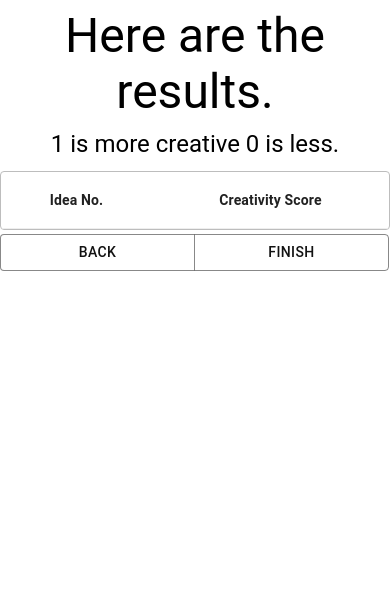
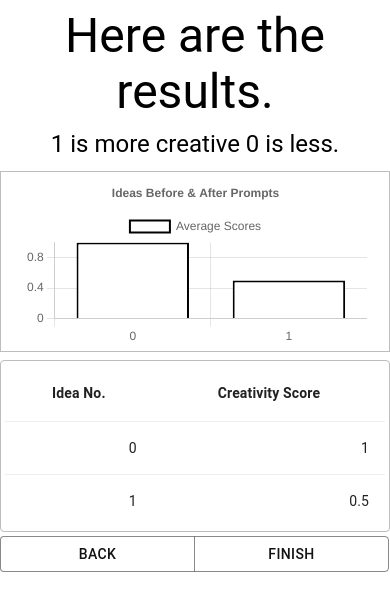
Before and after one commit to KaiSun19/Daikon, a Next.js app: page /Components/StageComponents/ShowRatings in a window 390 px wide. Shown: the top 610 px of the page. Built offline with nearby package versions, Linux system fonts and the light colour scheme.

Commit message:
increased button size

```diff
--- a/Context.js
+++ b/Context.js
@@ -59,7 +59,7 @@ export const DaikonProvider = ({children}) =>{
     const [apiLoading, setApiLoading] = useState(false)
     const [prompts,setPrompts] = useState([" ", " ", " ", " ", " "])
     const [currentID, setCurrentID] = useState(" ")
-    const [ratingsList, setRatingsList] = useState([])
+    const [ratingsList, setRatingsList] = useState([1,0.5])
     const [similarity, setSimilarity] = useState(1)
 
 
--- a/pages/Components/StageComponents/IdeasInput1.js
+++ b/pages/Components/StageComponents/IdeasInput1.js
@@ -74,7 +74,7 @@ function IdeasInput1() {
             <Typography variant = 'subtitle1' sx = {{margin: '2% 0 2% 0'}} >You have {ideasCounter} seconds left </Typography>
         </center>
         <center>
-            <Box sx = {{width : '75%'}} component = 'form' className='' onSubmit = {enterIdeasInput}>
+            <Box sx = {{width : mobile ? '100%' : '75%'}} component = 'form' className='' onSubmit = {enterIdeasInput}>
                 <>
                 <BlackTextField onChange = {handleIdeas1Change}
                                     sx = {{width : '100%', margin: '1% 0% 1% 0%'}}
--- a/pages/Components/StageComponents/IdeasInputs2.js
+++ b/pages/Components/StageComponents/IdeasInputs2.js
@@ -70,7 +70,7 @@ function IdeasInput2() {
             <Typography variant = 'subtitle1' sx = {{margin: '2% 0 2% 0'}} >You have {ideasCounter} seconds left </Typography>
         </center>
         <center>
-            <Box sx = {{width : '75%'}} component = 'form' className='' onSubmit = {enterIdeasInput}>
+            <Box sx = {{width : mobile ? '100%' : '75%'}} component = 'form' className='' onSubmit = {enterIdeasInput}>
                 <>
                     <BlackTextField onChange = {handleIdeas1Change}
                         sx = {{width : '100%', margin: '1% 0% 1% 0%'}}
--- a/pages/Components/StageComponents/QueryInput.js
+++ b/pages/Components/StageComponents/QueryInput.js
@@ -38,7 +38,7 @@ function QueryInput() {
             </Typography>
         </center>
         <center>
-            <Box sx = {{width : '75%'}} component = 'form' className=''>
+            <Box sx = {{width : mobile ? '100%' : '75%'}} component = 'form' className=''>
             <Stack direction="row" justifyContent="center" alignItems="center" spacing={1} sx = {{minHeight : '300px'}}>
                 <Typography variant = 'h4' id = 'query-box'>{query}</Typography>
 
--- a/pages/Components/StageComponents/ShowPrompts.js
+++ b/pages/Components/StageComponents/ShowPrompts.js
@@ -8,7 +8,7 @@ import {KeyboardArrowLeft, KeyboardArrowRight} from '@mui/icons-material'
 function ShowPrompts() {
 
   const basePrompts = [' ', ' ', ' ', ' ', ' ']
-  const {goToPreviousStage, goToNextStage, apiLoading, prompts} = useDaikonContext();
+  const {goToPreviousStage, goToNextStage, apiLoading, prompts, mobile} = useDaikonContext();
   const theme = useTheme();
 
   const [currentPrompt, setCurrentPrompt] = useState(0)
@@ -52,7 +52,7 @@ function ShowPrompts() {
             <Typography variant = 'subtitle1' sx = {{margin: '2% 0 2% 0'}} >You have {promptsCounter} seconds left </Typography>
         </center>
         <center>
-            <Box sx = {{width : '75%'}} component = 'form' className=''>
+            <Box sx = {{width : mobile ? '100%' : '75%'}} component = 'form' className=''>
 
             {
               apiLoading ?
--- a/pages/Components/StageComponents/ShowRatings.js
+++ b/pages/Components/StageComponents/ShowRatings.js
@@ -72,7 +72,7 @@ function ShowRatings() {
                   </div>
                 </Card>
               :
-              <Stack direction = {mobile ? 'column' : 'row'}>
+              <Stack direction = {mobile ? 'column' : 'row'} spacing = {1} justifyContent="center" className = 'ratings-container'>
 
               {Object.keys(chartData).length > 0 && (
                                 <ScoresBarChart chartData={chartData} />
--- a/styles/DaikonUIStyles.scss
+++ b/styles/DaikonUIStyles.scss
@@ -89,3 +89,19 @@ input{
   min-height: fit-content;
   width: 100%
 }
+
+.ratings-container{
+  & > div{
+    width: 50%;
+    border: 1px solid #bdbdbd;
+    padding: 1%;
+  }
+}
+
+@media (max-width: 395px){
+  .ratings-container{
+    & > div{
+      width: 100%;
+    }
+  }
+}
```
